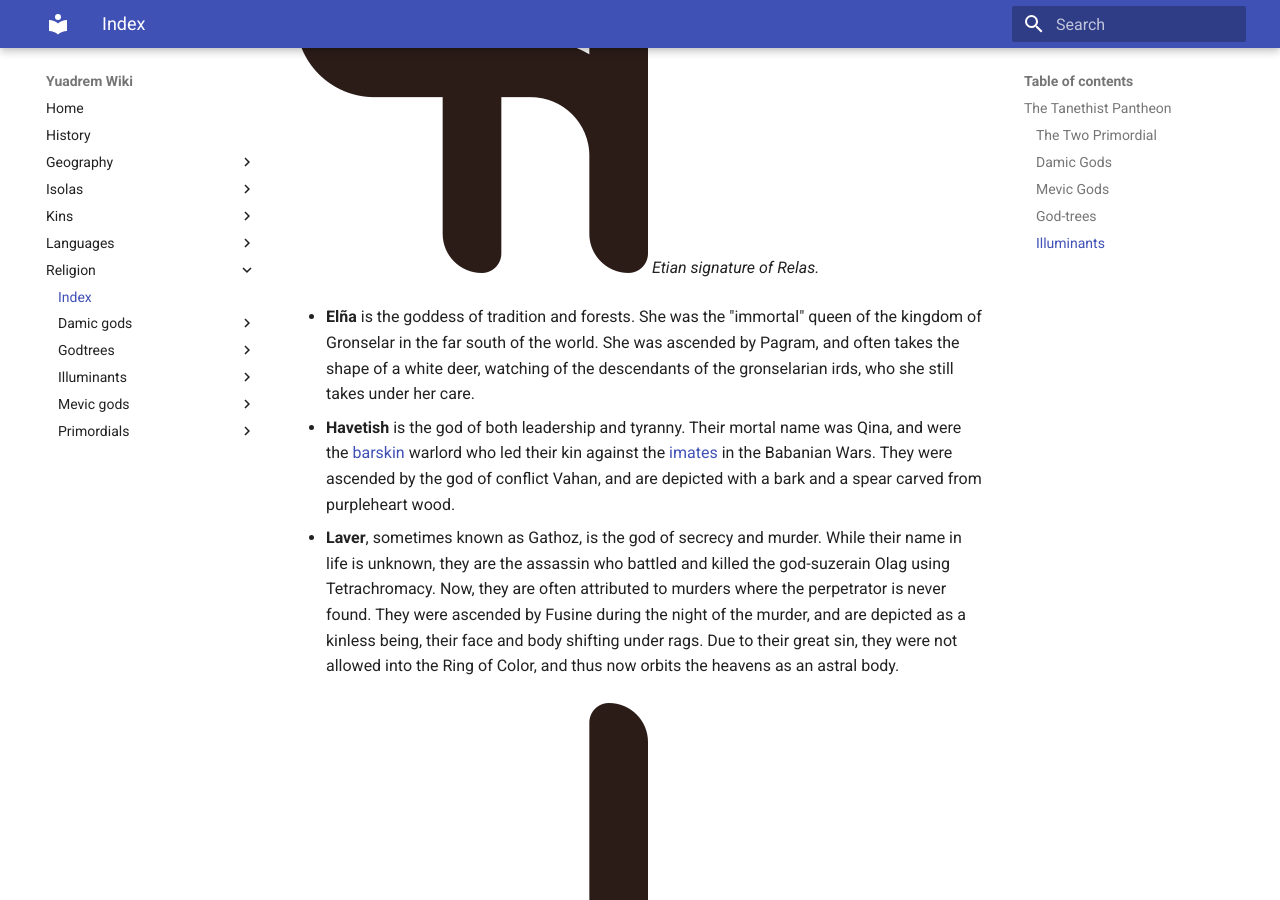
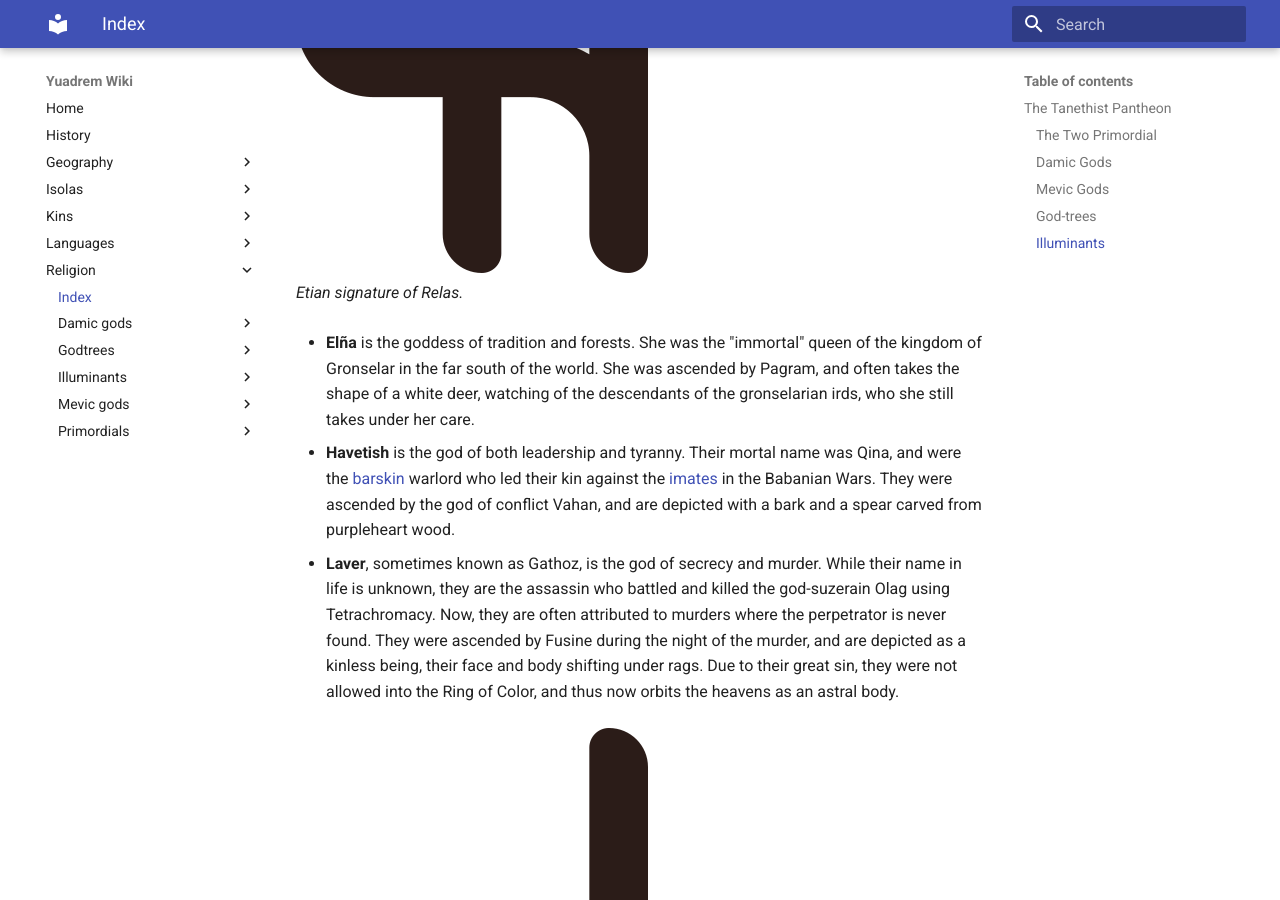
Before and after one commit to bleaktwig/yuadrem-wiki, an MkDocs documentation site: the page built from docs/religion/index.md, in a window 1280 px wide and 900 px high, scrolled down 2825 px. Built offline with MkDocs 1.6.1 and Material for MkDocs 9.7.7, drawn with Linux system fonts in a browser that asks for light colours.

Commit message:
Trying to solve problem with image files 1/?

```diff
--- a/docs/religion/index.md
+++ b/docs/religion/index.md
@@ -56,7 +56,7 @@ The tovasic gods, or _second gods_ in Avshenese, are mortals who are given godho
 
 * **Eful** and **Geful** are the goddesses of justice, the sky, knowledge, and love. As mortals, they were two [oths](../kins/oth.md) scholars who provided the basis for modern math and astrology. They were both ascended together by Fusine, and upon achieving godhood jumped to the heavens to continue their studies, becoming the twin astral bodies known as Relas.
 
-![Etian signature of Relas](illuminants/img/relas.png)
+![Etian signature of Relas](illuminants/img/relas.png)<br>
 _Etian signature of Relas._
 
 * **Elña** is the goddess of tradition and forests. She was the "immortal" queen of the kingdom of Gronselar<!-- TODO. Link. --> in the far south of the world. She was ascended by Pagram, and often takes the shape of a white deer, watching of the descendants of the gronselarian irds, who she still takes under her care.
@@ -65,14 +65,14 @@ _Etian signature of Relas._
 
 * **Laver**, sometimes known as Gathoz, is the god of secrecy and murder. While their name in life is unknown, they are the assassin who battled and killed the god-suzerain Olag using Tetrachromacy<!-- NOTE. Link. -->. Now, they are often attributed to murders where the perpetrator is never found. They were ascended by Fusine during the night of the murder, and are depicted as a kinless being, their face and body shifting under rags. Due to their great sin, they were not allowed into the Ring of Color, and thus now orbits the heavens as an astral body.
 
-![Etian signature of Laver](illuminants/img/laver.png)
+![Etian signature of Laver](illuminants/img/laver.png)<br>
 _Etian signature of Laver._
 
 * **Mziva** is the god of self-sacrifice. As a mortal, she was an [imate](../kins/imate.md) who led her people to salvation during the [Ededian Genocide](../history.md#war-of-spring), at the cost of her own life. She was ascended by Tamaz, and is depicted with golden hair and clothes made of flowers.
 
 * **Nikoleta**, also known as Bades, is the goddess of rituals and sorcery. As a mortal, she was a [gat](../kins/hume.md#gat-culture) sorceress from Fremit<!-- TODO. Link. --> and a scholar of Nix. She created an incantation that temporarily stops the spread of nix, and cast it atop Mount Tashta to stop the tar from invading the Fesh Peninsula. The ritual killed her, but was ascended by Febrid upon death. Her incantation is repeated every year in various parts of the Punika Ridge<!-- TODO. Link. --> to continue protecting the peninsula. She ascended to the heavens after death, and became the astral body Bades.
 
-![Etian signature of Bades](illuminants/img/bades.png)
+![Etian signature of Bades](illuminants/img/bades.png)<br>
 _Etian signature of Bades._
 
 * [**Olag**](illuminants/olag.md) is the god of craftsmanship and conquest. They were the first of the illuminants, and the god-suzerain of the Seven Protectorates of the Sea<!-- TODO. Link. -->. They were an Et-born who ascended by Vahan's will in 195 A.S. and died in 621 A.S..
@@ -81,14 +81,14 @@ _Etian signature of Bades._
 
 * **Sakris** is the god of fun and wine. As a mortal, he was the most devoted slave to the prince-merchant Hak of Ushpavam<!-- NOTE. Link. -->. Ascended by Matevos, he is often depicted dutifully attending to guests at a party, even as a god.
 
-![Etian signature of Rerisi](illuminants/img/rerisi.png)
+![Etian signature of Rerisi](illuminants/img/rerisi.png)<br>
 _Etian signature of Rerisi._
 
 * **Tamaz** is the goddess of wealth and silver. As a mortal, she was an [ird](../kins/hume.md#ird-culture) adventurer, known for financing the first colonial ships of Krudzal<!-- TODO. Link? -->. She is now depicted in a shiny gray dress, holding an iron hammer and a woodworking saw, and was ascended by the god of civilization, Pagram.
 
 * **Tinos**, sometimes known as Genadi, is the goddess of bravery and compassion. As a mortal, she was an [imate](../kins/imate.md) hero whose acts led to the death of King D'khan, ending the [Ededian Genocide](../history.md#war-of-spring). She was ascended by Bagrat, and is depicted with toad-like features, carrying her characteristic swordflute. She rose to the heavens after death, and now wards her fellow imates as an astral body.
 
-![Etian signature of Tinos](illuminants/img/tinos.png)
+![Etian signature of Tinos](illuminants/img/tinos.png)<br>
 _Etian signature of Tinos._
 
 * **Vugar** is the god of family and generosity. As a mortal, he was the protected prince of the kingdom of Vamerit<!-- TODO. Link. --> and was renowned for establishing laws pertaining to family and hereditary rights to the Seven Protectorates<!-- NOTE. Link. -->. He was ascended by Bagrat, and is often depicted with a silver toga of simple style.
@@ -102,5 +102,3 @@ As far as is known, there exist only four illuminants alive in the Fesh Peninsul
 * **Jirek** is the god of might and salt. He is a treb gat<!--TODO. Link. --> that was ascended by Vahan after he beat and killed the god's previous champion, Rerisi. The illuminant is now one of the chiefs of Nalash, and lives in the Ruti mountains waiting for challengers to try and take his title.
 
 * **Vakris** is the god of madness and scavengers. He is a dratl ird<!-- TODO. Link. --> who was the leader of an infamous band of bandits in the Idul Ridge<!-- TODO. Link. --> before being captured by Vawe, the Regent Prince of Ushpavam<!-- TODO. Link. -->. He was exiled after having his group slaughtered and his body disfigured through torture, yet was later ascended in a perverse act of kindness by the goddess of retribution Fusine. He now roams the ridge readying his vengeance, while madly striking any who approach him.
-
-<!--TODO. Add a picture of the Cosmos, showing how some gods are literally astral bodies.-->
```
Also changed, not shown: other parts of docs/religion/index.md (+1 -1 lines).
